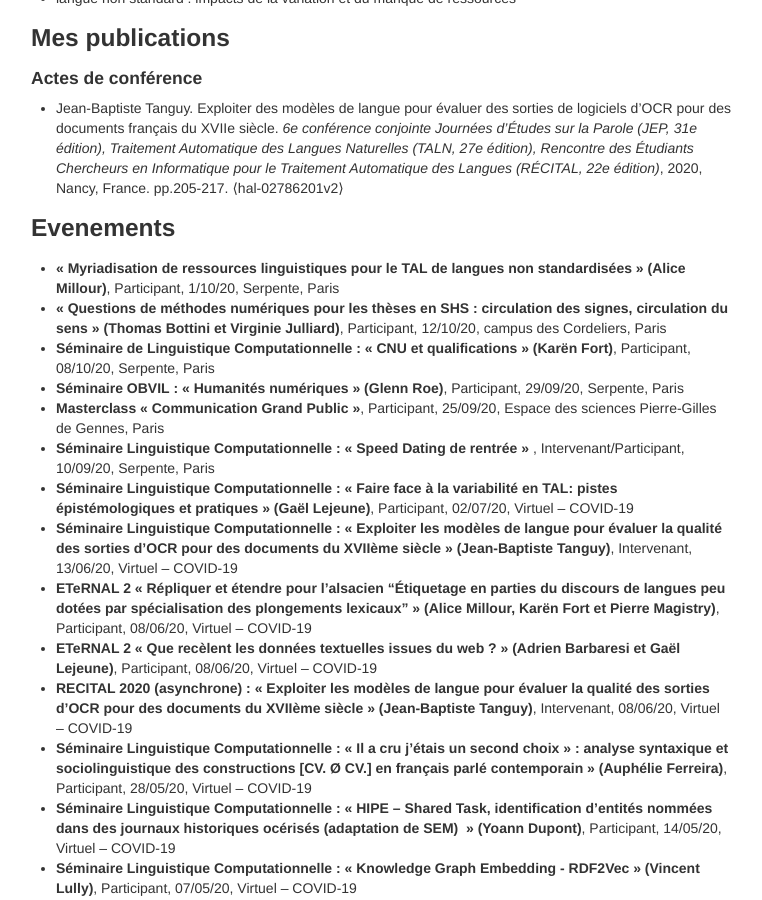
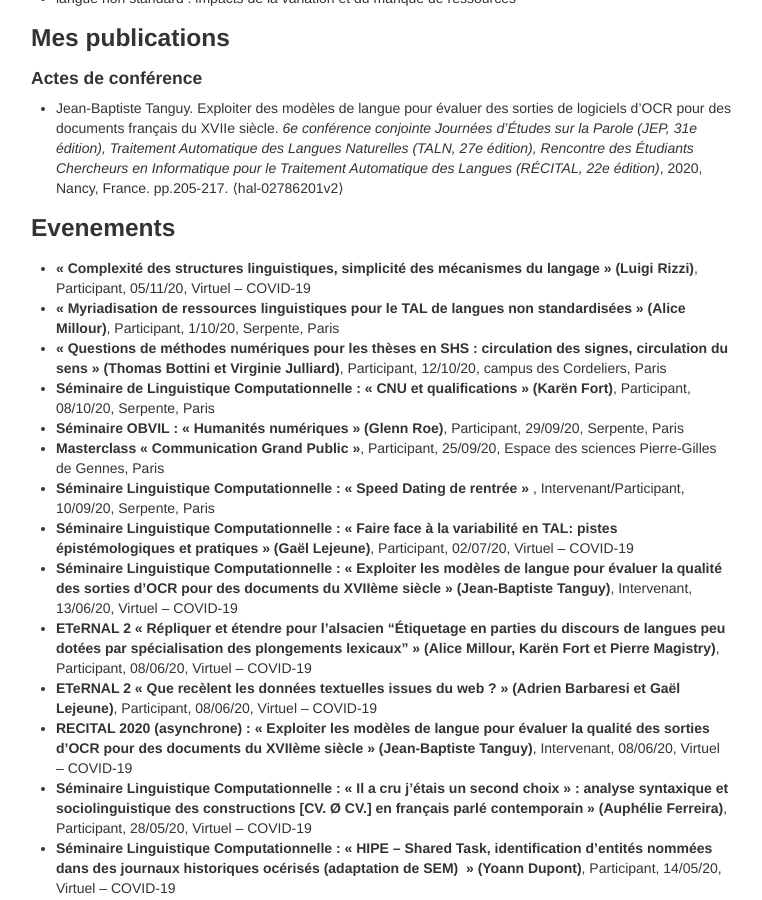
Before and after one commit to jbtanguy/jbtanguy.github.io, a Jekyll site: the page built from index.md, in a window 1280 px wide and 900 px high, scrolled down 874 px. Shown: the whole window, without its empty margins (259-1021 px from the left). Built offline with Jekyll 4.4.1, drawn with Linux system fonts in a browser that asks for light colours.

Commit message:
maj event

```diff
--- a/index.md
+++ b/index.md
@@ -51,6 +51,7 @@ Des motivations patrimoniales aux usages en HN, je m'intéresse à l'acquisition
 
 ### Evenements
 
+- <b>« Complexité des structures linguistiques, simplicité des mécanismes du langage » (Luigi Rizzi)</b>, Participant, 05/11/20, Virtuel – COVID-19
 - <b>« Myriadisation de ressources linguistiques pour le TAL de langues non standardisées » (Alice Millour)</b>, Participant, 1/10/20, Serpente, Paris
 - <b>« Questions de méthodes numériques pour les thèses en SHS : circulation des signes, circulation du sens » (Thomas Bottini et Virginie Julliard)</b>, Participant, 12/10/20, campus des Cordeliers, Paris
 - <b>Séminaire de Linguistique Computationnelle : « CNU et qualifications » (Karën Fort)</b>, Participant, 08/10/20, Serpente, Paris
```
